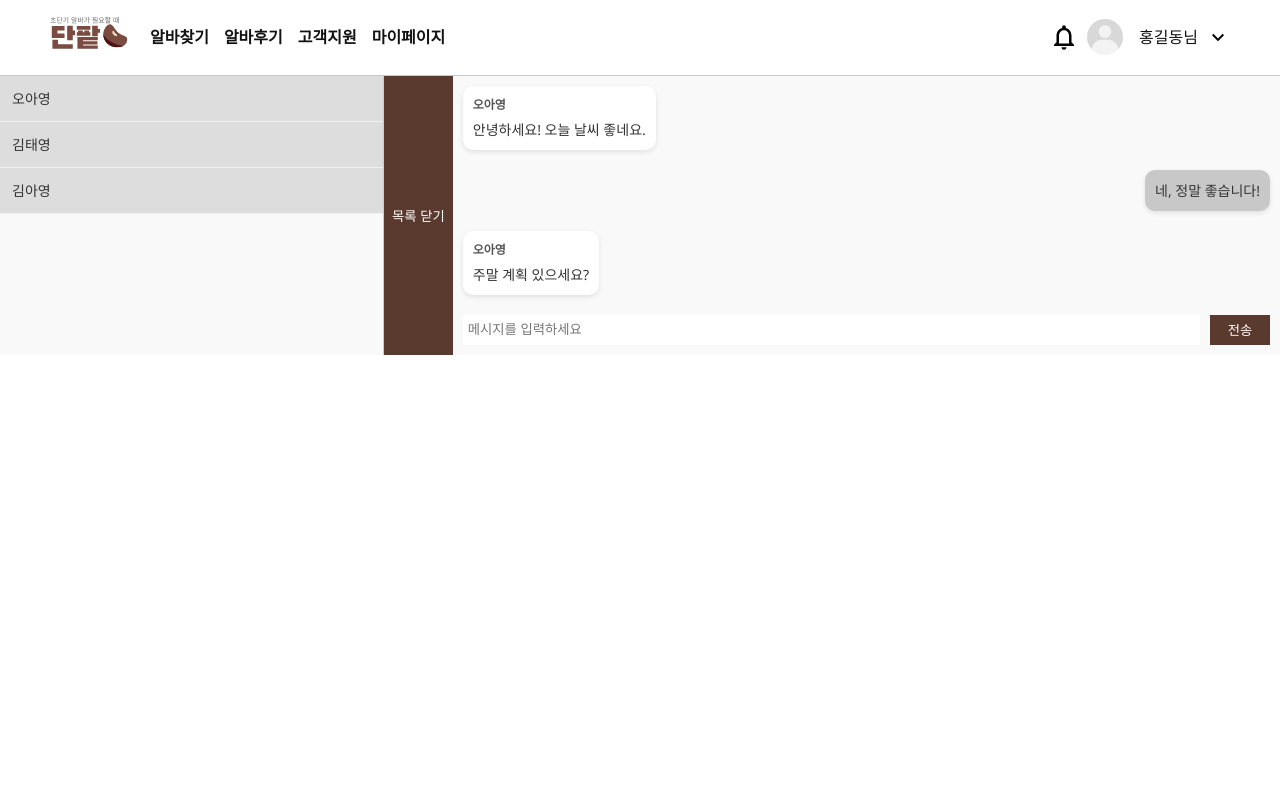
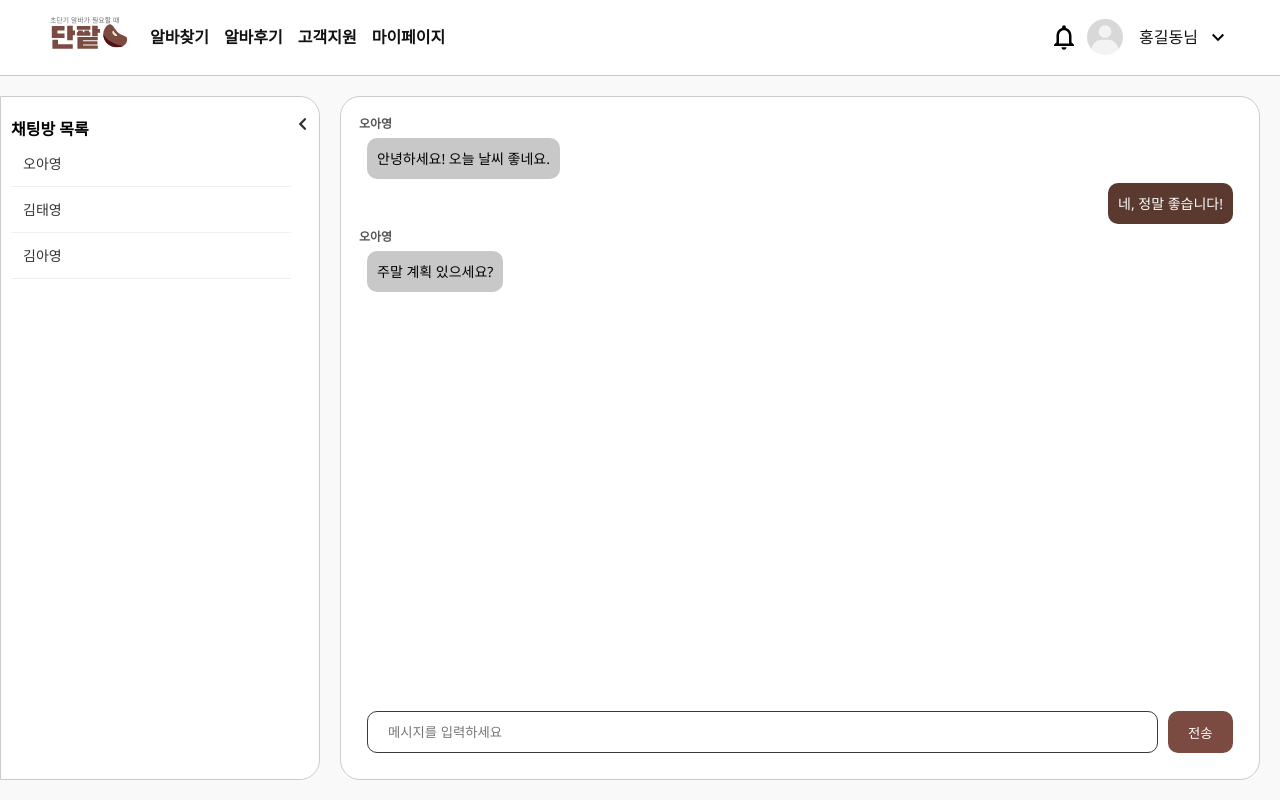
Before and after one commit to danpatime/FrontEnd, a React (Create React App) app: page /chat in a window 1280 px wide. Built offline with nearby package versions, Linux system fonts and the light colour scheme.

Commit message:
:lipstick: ui: css 스타일링 맞추기
- 전체 레이아웃 백그라운드 색상 지정
- 피그마 시안과 디자인 맞추기

```diff
--- a/src/App.css
+++ b/src/App.css
@@ -2,7 +2,7 @@
 
 /* 예시: 버튼 스타일링 */
 button {
-    background-color: var(--primary-color-dark);
+    background-color: var(--primary-color);
     color: white;
     padding: 5px 8px;
     border: none;
@@ -10,5 +10,5 @@ button {
   }
 
   button:hover {
-    background-color: var(--secondary-color);
+    background-color: var(--primary-color-dark);
   }
--- a/src/components/chat/ChatBubble.jsx
+++ b/src/components/chat/ChatBubble.jsx
@@ -1,33 +1,25 @@
 import React from "react";
 import styled from "styled-components";
-
-
 
 const ChatBubble = ({ message, sender, isSender }) => {
   return (
     <BubbleContainer isSender={isSender}>
       {!isSender && <SenderName>{sender}</SenderName>}
-      <Message>{message}</Message>
+      <Message isSender={isSender}>{message}</Message>
     </BubbleContainer>
   );
 };
 
 export default ChatBubble;
 
-
 const BubbleContainer = styled.div`
   max-width: 60%;
-  margin: 10px;
-  padding: 10px;
-  border-radius: 10px;
+  margin: 2px;
   font-size: 14px;
   line-height: 1.5;
   display: flex;
   flex-direction: column;
-  background-color: ${(props) =>
-    props.isSender ? "var(--gray_light)" : "#ffffff"};
   align-self: ${(props) => (props.isSender ? "flex-end" : "flex-start")};
-  box-shadow: 0 2px 5px rgba(0, 0, 0, 0.1);
 `;
 
 const SenderName = styled.div`
@@ -39,4 +31,11 @@ const SenderName = styled.div`
 
 const Message = styled.div`
   color: #333333;
+  background-color: ${(props) =>
+    props.isSender ? "var(--primary-color-dark)" : "var(--gray_light)"};
+  color: ${(props) =>
+    props.isSender ? "white" : "black"};
+  padding: 10px;
+  border-radius: 10px;
+  margin: 0 8px;
 `;
--- a/src/components/layout/Layout.jsx
+++ b/src/components/layout/Layout.jsx
@@ -13,6 +13,8 @@ const Layout = ({ children }) => {
 };
 
 const Main = styled.main`
-  margin-top: 75.5px; //헤더 높이
+  padding-top: 75.5px; //헤더 높이
+  background-color: var(--gray_bg);
+  height: 100vh;
 `
 export default Layout;
--- a/src/index.css
+++ b/src/index.css
@@ -54,4 +54,5 @@ a {
   --black: #121212;
   --disabled-color: #B0B0B0; /* 비활성화된 버튼이나 텍스트 색상 */
   --gray_light: #c8c8c8;
+  --gray_bg: #f9f9f9;
 }
--- a/src/pages/ChattingPage.jsx
+++ b/src/pages/ChattingPage.jsx
@@ -2,11 +2,11 @@ import React, { useState } from "react";
 import styled from "styled-components";
 import ChatBubble from "../components/chat/ChatBubble";
 import chatData from "../assets/data/chatDummy.json";
+import { FaChevronLeft } from "react-icons/fa";
 
 const ChattingPage = () => {
   const rooms = chatData.rooms;
 
-  // 초기 상태
   const [selectedRoom, setSelectedRoom] = useState(rooms[0].id);
   const [chatHistory, setChatHistory] = useState(rooms[0].chatHistory);
   const [currentChat, setCurrentChat] = useState("");
@@ -14,6 +14,11 @@ const ChattingPage = () => {
 
   const handleInputChange = (e) => {
     setCurrentChat(e.target.value);
+  };
+  const handleKeyUp = (e) => {
+    if (e.key === "Enter") {
+      handleSend(); // 엔터 키를 누르면 메시지 전송
+    }
   };
 
   const handleSend = () => {
@@ -43,7 +48,10 @@ const ChattingPage = () => {
   return (
     <ChatLayout>
       <RoomList isRoomListOpen={isRoomListOpen}>
-        {rooms.map((room) => (
+        <div>
+          <p>채팅방 목록</p>
+          {isRoomListOpen &&
+            rooms.map((room) => (
               <RoomItem
                 key={room.id}
                 onClick={() => handleRoomClick(room.id)}
@@ -52,11 +60,11 @@ const ChattingPage = () => {
                 {room.name}
               </RoomItem>
             ))}
+        </div>
+        <ArrowIcon onClick={toggleRoomList} isRoomListOpen={isRoomListOpen} />
       </RoomList>
-      <button onClick={toggleRoomList}>
-        {isRoomListOpen ? "목록 닫기" : "목록 열기"}
-      </button>
       <ChatArea>
+        <ChatContainer>
           {chatHistory.map((msg) => (
             <ChatBubble
               key={msg.id}
@@ -65,13 +73,14 @@ const ChattingPage = () => {
               isSender={msg.isSender}
             />
           ))}
+        </ChatContainer>
         <InputContainer>
           <input
             type="text"
             value={currentChat}
+            placeholder="메시지를 입력하세요"
             onChange={handleInputChange}
-            placeholder="메시지를 입력하세요"
-            style={{ flex: 1, padding: "5px" }}
+            onKeyUp={handleKeyUp}
           />
           <SubmitBtn onClick={handleSend}>전송</SubmitBtn>
         </InputContainer>
@@ -83,23 +92,52 @@ const ChattingPage = () => {
 // 스타일 컴포넌트
 const ChatLayout = styled.div`
   display: flex;
-  width: 100vw;
   background-color: #f9f9f9;
+  gap: 20px;
+  padding: 20px 20px 20px 0px;
+  height: 100%;
 `;
 
-const RoomList = styled.nav`
-  width: ${({ isRoomListOpen }) => (isRoomListOpen ? "30vw" : "0")};
-  border-right: 1px solid #ccc;
+const RoomList = styled.div`
+  display: flex;
+  width: ${({ isRoomListOpen }) => (isRoomListOpen ? "25vw" : "40px")};
+  overflow: hidden;
+  transition: width 0.5s ease;
+  border: 1px solid #ccc;
+  border-radius: 0 20px 20px 0;
+  padding: 20px 10px;
+  background-color: white;
+
+  p {
+    //추후 h1로 변경 필요
+    color: #000;
+    font-size: 16px;
+    font-weight: 700;
+    white-space: nowrap;
+  }
+
+  div {
+    display: ${({ isRoomListOpen }) => (isRoomListOpen ? "block" : "none")};
+    width: 100%;
+  }
+`;
+
+const ArrowIcon = styled(FaChevronLeft)`
+  transform: ${({ isRoomListOpen }) =>
+    isRoomListOpen ? "rotate(0deg)" : "rotate(180deg)"};
+  transition: transform 0.5s ease;
+  cursor: pointer;
+  align-self: top;
+  margin-left: 5px;
 `;
 
 const RoomItem = styled.div`
   padding: 12px;
   cursor: pointer;
   border-bottom: 1px solid #f0f0f0;
-  background-color: ${(isSelected) => (isSelected ? "#ddd" : "transparent")};
-
   &:hover {
-    background-color: #cacaca;
+    background-color: #f0f0f0;
+    transition: 0.3s ease;
   }
 `;
 
@@ -107,22 +145,35 @@ const ChatArea = styled.div`
   flex: 1;
   display: flex;
   flex-direction: column;
-  justify-content: space-between;
+  border: 1px solid #ccc;
+  border-radius: 20px;
+  background-color: white;
+  padding: 16px;
+`;
+
+const ChatContainer = styled.div`
+  display: flex;
+  flex-direction: column;
 `;
 
 const InputContainer = styled.div`
   display: flex;
   padding: 10px;
   gap: 10px;
-
+  margin-top: auto;
   input {
     width: 100%;
     height: 30px;
-    padding: 10px;
+    padding: 20px;
+    border-radius: 10px;
+    border: 1px solid #3a3a3a;
   }
 `;
 
 const SubmitBtn = styled.button`
-  width: 60px;
+  width: 70px;
+  padding: 7px 10px;
+  border-radius: 10px;
 `;
+
 export default ChattingPage;
```
Also changed, not shown: src/assets/icons/keyboard_arrow_left.svg (added). Lines whose indentation alone changed are shown as unchanged.
